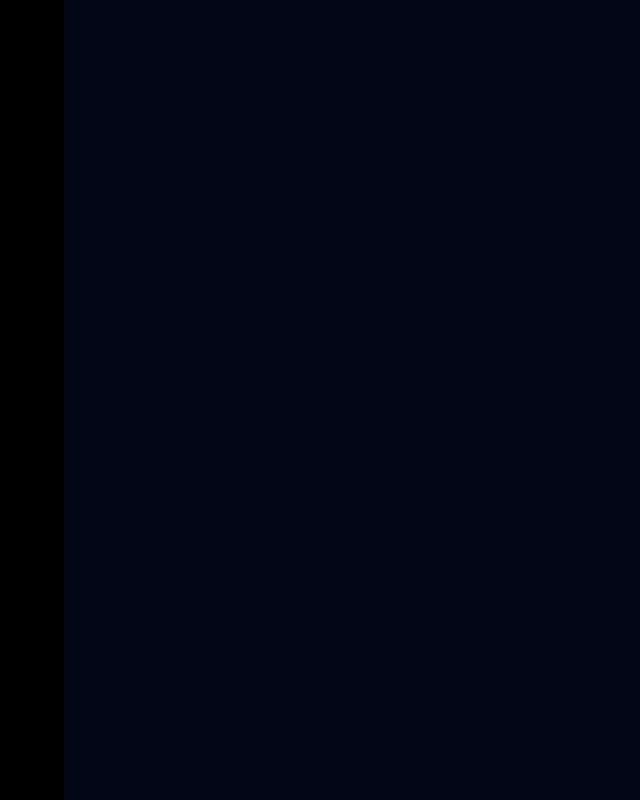
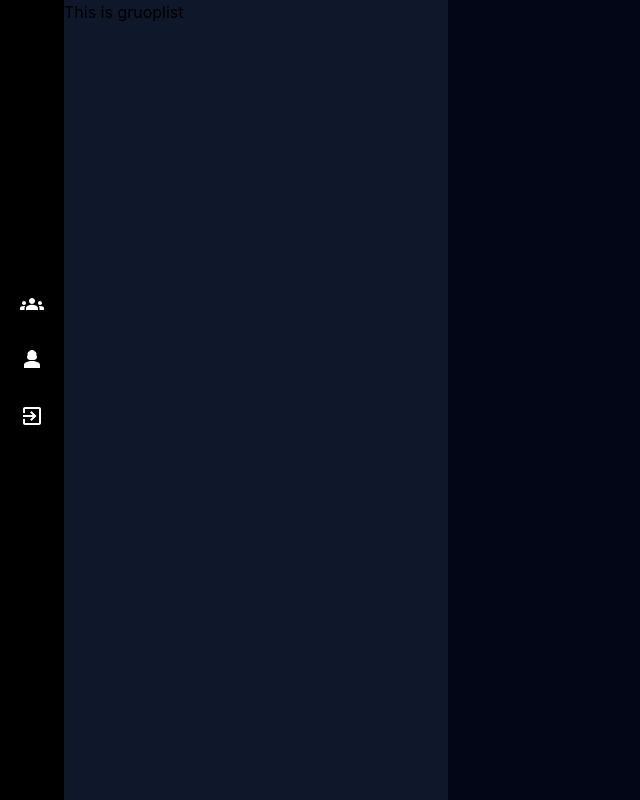
Before and after one commit to joelittyab-git/ProCord, a React (Create React App) app in the folder client/: page /rooms in a window 1280 px wide. Shown: the whole page, without its empty margins (0-640 px from the left). Built offline with nearby package versions, Linux system fonts and the light colour scheme.

Commit message:
edited Chat page

```diff
--- a/client/package.json
+++ b/client/package.json
@@ -3,6 +3,10 @@
   "version": "0.1.0",
   "private": true,
   "dependencies": {
+    "@emotion/react": "^11.11.1",
+    "@emotion/styled": "^11.11.0",
+    "@mui/icons-material": "^5.14.6",
+    "@mui/material": "^5.14.6",
     "@testing-library/jest-dom": "^5.17.0",
     "@testing-library/react": "^13.4.0",
     "@testing-library/user-event": "^13.5.0",
--- /dev/null
+++ b/client/src/Components/GroupList/GroupList.js
@@ -0,0 +1,9 @@
+import React from 'react'
+
+const GroupList = () => {
+  return (
+    <div className=' bg-slate-900 h-screen w-96'>This is gruoplist</div>
+  )
+}
+
+export default GroupList;
--- a/client/src/Components/WestNavigation/ChatNavigation.js
+++ b/client/src/Components/WestNavigation/ChatNavigation.js
@@ -1,10 +1,58 @@
 import React from 'react';
 import './ChatNavigation.css';
+import GroupIcon from '@mui/icons-material/Group';
+import IconButton from '@mui/material/IconButton';
+import DeleteIcon from '@mui/icons-material/Delete';
+import Stack from '@mui/material/Stack';
+import GroupsIcon from '@mui/icons-material/Groups';
+import Person3Icon from '@mui/icons-material/Person3';
+import ExitToAppIcon from '@mui/icons-material/ExitToApp';
+import { useState } from 'react';
+import { useEffect } from 'react';
+
+
 
 export const ChatNavigation = () => {
+
+  const [iconSize, setIconSize] = useState();
+  const [navSize, setNavSize] = useState();
+
+  const matchQuery = () => {
+    var x = window.matchMedia("(min-width:800px) and (max-width: 1000px)");
+    if(x.matches){
+      setIconSize("large");
+      setNavSize("16");
+      console.log("large")
+    }else{
+      setIconSize("medium");
+      setNavSize("10");
+      console.log("medium");
+  }
+  }
+
+  useEffect(
+    ()=>matchQuery,
+    []
+  )
+
+
+
+
   return (
-    <div class=" bg-black absolute inset-y-0 left-0 w-16 h-screen  text-gray-400">
-
+    <div className={" bg-black h-screen  text-gray-400  align-middle w-16 "+navSize}>
+      <div className='justify-center align-middle  grid h-screen place-items-center pb-20'>
+      <Stack direction={"column"} spacing={2}>
+        <IconButton aria-label="delete" size={iconSize}>
+          <GroupsIcon htmlColor='white' fontSize={iconSize}/>
+        </IconButton>
+        <IconButton aria-label="delete" size={iconSize}>
+          <Person3Icon htmlColor='white' fontSize={iconSize}/>
+        </IconButton>
+        <IconButton aria-label="delete" size={iconSize}>
+          <ExitToAppIcon htmlColor='white' fontSize={iconSize}/>
+        </IconButton>
+      </Stack>
+      </div>
     </div>
   )
 }
--- a/client/src/Pages/ChatPage.js
+++ b/client/src/Pages/ChatPage.js
@@ -2,11 +2,13 @@ import React from 'react';
 import client from './../Configurations/Client';
 import { ChatNavigation } from '../Components/WestNavigation/ChatNavigation';
 import './Stylesheets/ChatPage.css';
+import GroupList from '../Components/GroupList/GroupList';
 function ChatPage() {
   return (
     <div className='min-h-screen grid bg-slate-950'>
-      <div class="relative h-32 w-32 ...">
+      <div className="fixed top-0 left-0 h-screen flex ">
         <ChatNavigation/>
+        <GroupList/>
       </div>
     </div>
   )
```
Also changed, not shown: 1 other file (tests, documents, lock files or other folders).
